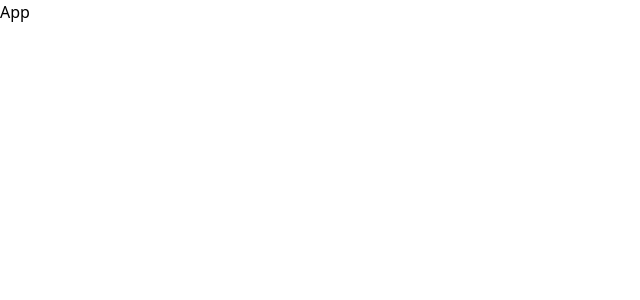
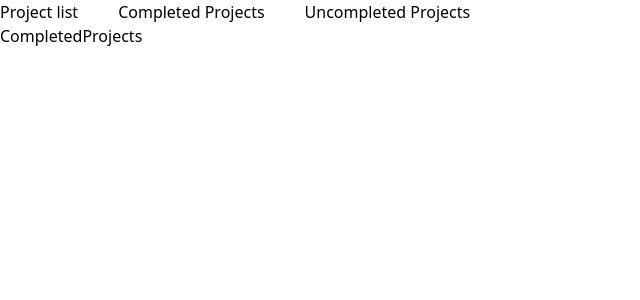
Before and after one commit to Aayush-7804/Project-Management-Webapp, a React (Vite) app: page /completed in a window 1280 px wide. Shown: the top 300 px of the page, without its empty margins (0-640 px from the left). Built offline with nearby package versions, Linux system fonts and the light colour scheme.

Commit message:
craeting routing pages and connect them

```diff
--- a/src/App.jsx
+++ b/src/App.jsx
@@ -1,8 +1,19 @@
 import React from 'react'
+import { createBrowserRouter, RouterProvider } from 'react-router-dom'
+import Root from './Pages/Root';
+import ProjectList from './Pages/ProjectList';
+import CompletedProjects from './Pages/CompletedProjects';
+import UncompletedProjects from './Pages/UncompletedProjects';
 
-
+const router = createBrowserRouter([
+  {path: '/', element: <Root /> ,children: [
+    {path: 'project-list', element: <ProjectList />},
+    {path: 'completed', element: <CompletedProjects />},
+    {path: 'uncompleted', element: <UncompletedProjects />}
+  ]}
+]);
 export default function App() {
   return (
-    <div>App</div>
+    <RouterProvider router={router} />
   )
 }
--- /dev/null
+++ b/src/Components/MainNav.jsx
@@ -0,0 +1,20 @@
+import React from 'react'
+import { Link } from 'react-router-dom'
+
+export default function MainNav() {
+  return (
+    <div>
+        <ul className='flex gap-10'>
+            <li>
+                <Link to='project-list'>Project list</Link>
+            </li>
+            <li>
+                <Link to='completed'>Completed Projects</Link>
+            </li>
+            <li>
+                <Link to='uncompleted'>Uncompleted Projects</Link>
+            </li>
+        </ul>
+    </div>
+  )
+}
--- /dev/null
+++ b/src/Pages/CompletedProjects.jsx
@@ -0,0 +1,7 @@
+import React from 'react'
+
+export default function CompletedProjects() {
+  return (
+    <div>CompletedProjects</div>
+  )
+}
--- /dev/null
+++ b/src/Pages/ProjectList.jsx
@@ -0,0 +1,7 @@
+import React from 'react'
+
+export default function ProjectList() {
+  return (
+    <div>ProjectList</div>
+  )
+}
--- /dev/null
+++ b/src/Pages/Root.jsx
@@ -0,0 +1,14 @@
+import React from 'react'
+import { Outlet } from 'react-router-dom'
+import MainNav from '../Components/MainNav'
+
+export default function Root() {
+  return (
+    <div>
+        <MainNav />
+        <main>
+            <Outlet />
+        </main>
+    </div>
+  )
+}
--- /dev/null
+++ b/src/Pages/UncompletedProjects.jsx
@@ -0,0 +1,7 @@
+import React from 'react'
+
+export default function UncompletedProjects() {
+  return (
+    <div>UncompletedProjects</div>
+  )
+}
```
